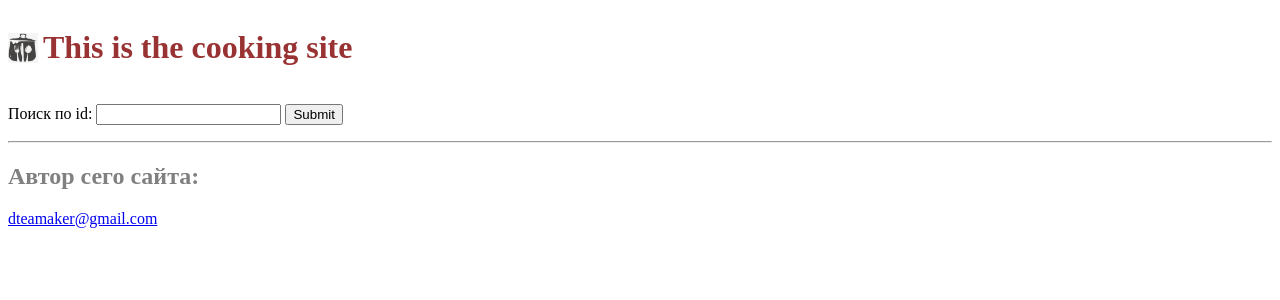
After one commit to iMelenik/Cooking-Book-django-base, a Django app: page /about/ in a window 1280 px wide. The commit adds this page. Shown: the top 300 px of the page. Run offline with Django 3.2, Linux system fonts and the light colour scheme.

Commit message:
css style added

```diff
--- /dev/null
+++ b/Django_learning/Django_learning/Templates/about.html
@@ -0,0 +1,7 @@
+<!DOCTYPE html>
+{% extends "base.html" %}
+
+{% block content %}
+    <h2>Автор сего сайта:</h2>
+    <a href="mailto: dteamaker@gmail.com">dteamaker@gmail.com</a>
+{% endblock content %}
--- a/Django_learning/Django_learning/Templates/base.html
+++ b/Django_learning/Django_learning/Templates/base.html
@@ -1,18 +1,24 @@
 <!DOCTYPE html>
+{% load static %}
 <html>
     <head>
-
+    <link href="{% static 'css/styles.css' %}" rel="stylesheet">
     </head>
     <body>
+        <div class="logo_wrap">
+        <img class="logo" src="{% static 'images/logo.jpg' %}">
         <h1>This is the cooking site</h1>
+        </div>
+
         <form action="/articles/" method="GET">
-            <p>Поиск по id:</p>
+            <p>Поиск по id:
             <input type="text" name="query"/>
-            <input type="submit"/>
+            <input type="submit"/></p>
             <hr>
         </form>
+
         {% block content %}
-        <h3>place for recipe</h3>
+        <h2>place for content</h2>
         {% endblock content %}
     </body>
 </html>
--- /dev/null
+++ b/Django_learning/Django_learning/static/css/styles.css
@@ -0,0 +1,6 @@
+/* static/css/styles.css */
+body h1 {color: #993333}
+body h2 {color: grey}
+
+body .logo {width: 30px; height: 30px; margin-right: 5px}
+body .logo_wrap {display: flex; align-items: center}
--- a/Django_learning/Django_learning/urls.py
+++ b/Django_learning/Django_learning/urls.py
@@ -15,6 +15,7 @@ Including another URLconf
 """
 from django.contrib import admin
 from django.urls import path
+from django.views.generic.base import TemplateView
 from .views import home_view
 from articles import views as articles_views
 from accounts import views as accounts_views
@@ -28,4 +29,5 @@ urlpatterns = [
     path('logout/', accounts_views.logout_view),
     path('register/', accounts_views.register_view),
     path('admin/', admin.site.urls),
+    path('about/', TemplateView.as_view(template_name='about.html')),
 ]
--- a/Django_learning/articles/admin.py
+++ b/Django_learning/articles/admin.py
@@ -10,7 +10,7 @@ class ArticleAdmin(admin.ModelAdmin):
     search_fields = ['title']
 
     def short_content(self, obj):
-        return obj.content[:15]+"..." if len(obj.content)> 15 else obj.content
+        return obj.content[:15]+"..." if len(obj.content) > 15 else obj.content
 
 
 admin.site.register(Article, ArticleAdmin)
```
Also changed, not shown: Django_learning/Django_learning/settings.py (+4 -3 lines), Django_learning/Django_learning/static/images/logo.jpg (added), Django_learning/Django_learning/views.py (line endings or trailing spaces).
